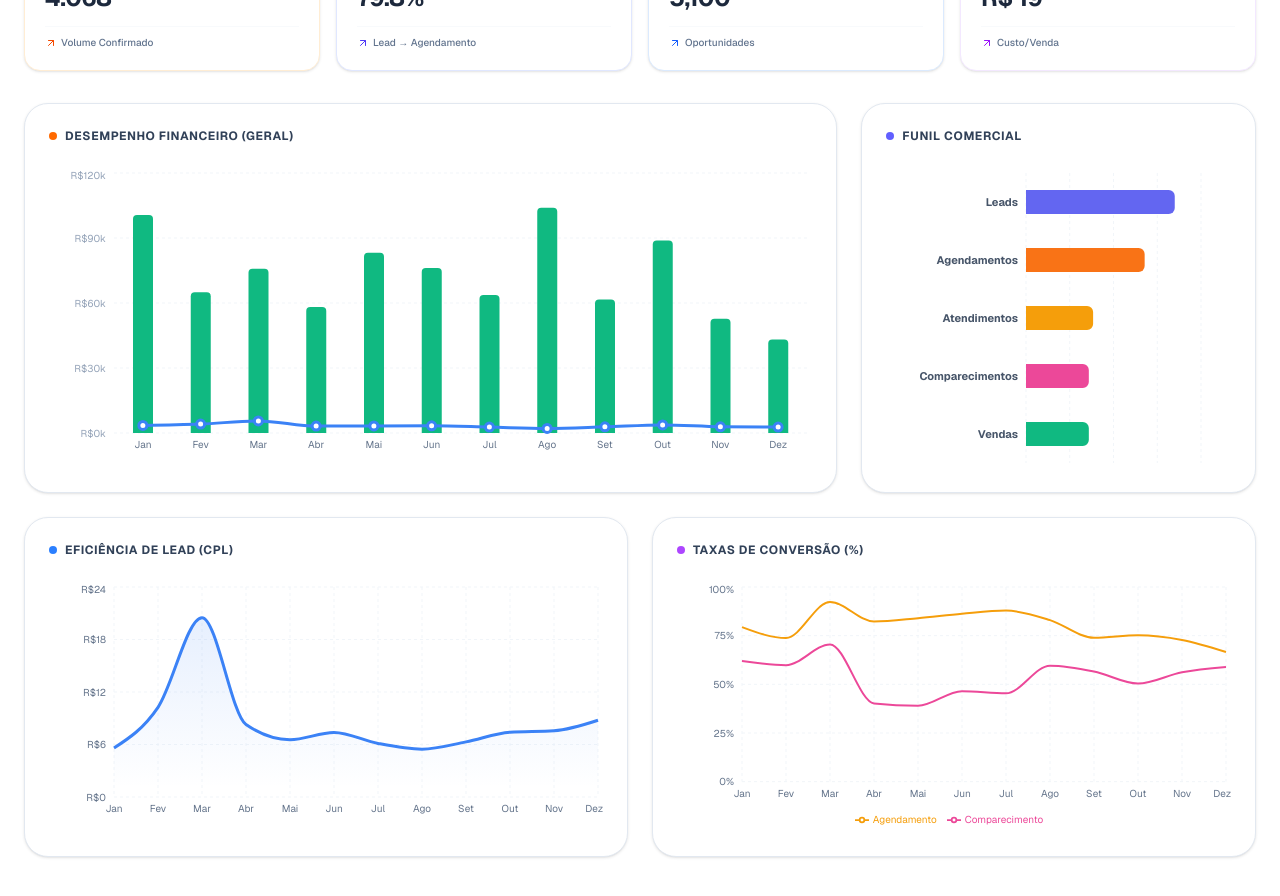
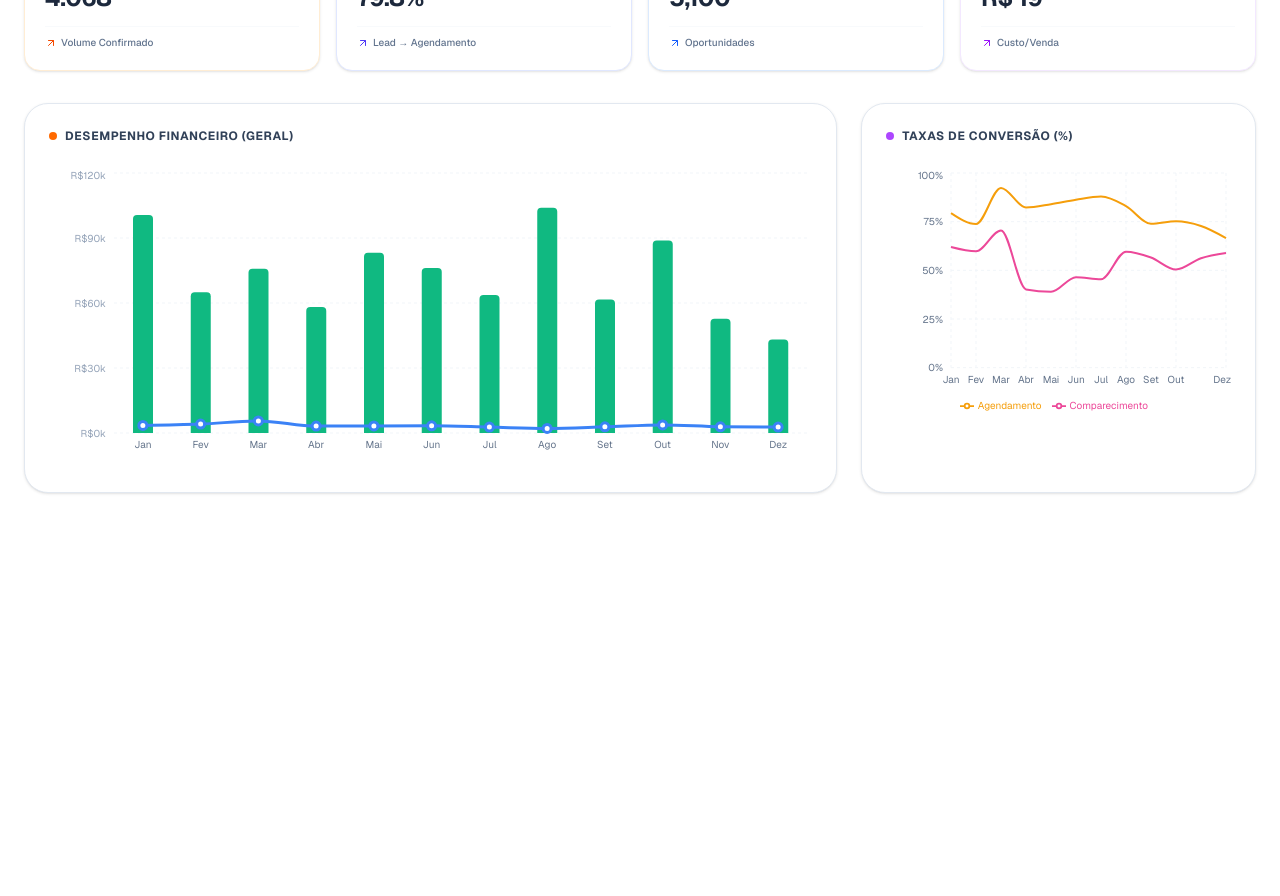
Before and after one commit to jose25mn/dashboard-marketing, a Next.js app: page / in a window 1280 px wide. Shown: the part 920-1816 px from the top of the page. After the commit the page ends 1549 px from the top, so only its background shows below. Built offline with nearby package versions, Linux system fonts and the light colour scheme.

Commit message:
Add new KPI cards and update tooltip behavior

```diff
--- a/app/page.tsx
+++ b/app/page.tsx
@@ -8,7 +8,7 @@ import {
 import {
   Users, DollarSign, Target, Activity, TrendingUp, Eye, Lock,
   ArrowUpRight, PieChart, ShoppingBag, Filter, Layers, BarChart2,
-  Calendar, Percent // <--- Ícones adicionados
+  Calendar, Percent
 } from 'lucide-react';
 import Link from 'next/link';
 
@@ -56,7 +56,6 @@ export default function Dashboard() {
   const [monthFilter, setMonthFilter] = useState('all');
   const [platformFilter, setPlatformFilter] = useState<'total' | 'google' | 'facebook' | 'instagram'>('total');
 
-  // Controle do Gráfico Principal
   const [mainChartMetric, setMainChartMetric] = useState<'faturamento' | 'invest'>('faturamento');
 
   useEffect(() => {
@@ -109,7 +108,6 @@ export default function Dashboard() {
             ticket: metrics.ticket || 0,
             cpa: (metrics.vendas || 0) > 0 ? (metrics.invest || 0) / metrics.vendas : 0,
 
-            // Dados detalhados para o gráfico de área (Total)
             google_fat: item.google?.faturamento || 0,
             google_inv: item.google?.invest || 0,
             face_fat: item.facebook?.faturamento || 0,
@@ -178,7 +176,11 @@ export default function Dashboard() {
 
     const conversionData = chartData.map(d => ({
         name: d.name,
-        // Taxa de Agendamento calculada sobre LEADS (Agendamentos / Leads)
+        // ADICIONADO: Valores absolutos para usar no tooltip
+        agendamentos: d.agendamentos || 0,
+        comparecimentos: d.comparecimentos || 0,
+
+        // Mantemos o calculo da taxa para o desenho da linha (eixo 0-100%)
         tx_agend: d.leads > 0 ? Number(((d.agendamentos / d.leads) * 100).toFixed(1)) : 0,
         tx_comp: d.agendamentos > 0 ? Number(((d.comparecimentos / d.agendamentos) * 100).toFixed(1)) : 0,
         tx_venda: d.comparecimentos > 0 ? Number(((d.vendas / d.comparecimentos) * 100).toFixed(1)) : 0
@@ -314,14 +316,13 @@ export default function Dashboard() {
                 </div>
 
                 {/* --- KPIS SECUNDÁRIOS --- */}
-                {/* Atualizado para 4 colunas para acomodar os novos cards */}
                 <div className="grid grid-cols-1 md:grid-cols-2 lg:grid-cols-4 gap-4 mb-8">
                   <KPICard title="Investimento" value={`R$ ${processedData.totals.invest.toLocaleString('pt-BR', {maximumFractionDigits: 0})}`} sub="Verba Mídia" icon={DollarSign} colorTheme="blue" />
                   <KPICard title="Faturamento" value={`R$ ${processedData.totals.faturamento.toLocaleString('pt-BR', {maximumFractionDigits: 0})}`} sub="Receita Total" icon={TrendingUp} colorTheme="emerald" />
                   <KPICard title="ROAS" value={`${processedData.totals.roas.toFixed(2)}x`} sub="Retorno Mídia" icon={Target} colorTheme="cyan" />
                   <KPICard title="Ticket Médio" value={`R$ ${processedData.totals.ticket.toLocaleString('pt-BR', {maximumFractionDigits: 0})}`} sub="Por Venda" icon={ShoppingBag} colorTheme="purple" />
 
-                  {/* NOVOS CARDS ADICIONADOS AQUI */}
+                  {/* NOVOS CARDS */}
                   <KPICard
                     title="Total Agendamentos"
                     value={processedData.totals.agendamentos.toLocaleString('pt-BR')}
@@ -336,7 +337,6 @@ export default function Dashboard() {
                     icon={Percent}
                     colorTheme="indigo"
                   />
-                  {/* FIM DOS NOVOS CARDS */}
 
                   <KPICard title="Total Leads" value={processedData.totals.leads.toLocaleString()} sub="Oportunidades" icon={Users} colorTheme="blue" />
                   <KPICard title="CPA (Venda)" value={`R$ ${processedData.totals.cpa.toFixed(0)}`} sub="Custo/Venda" icon={PieChart} colorTheme="purple" />
@@ -372,35 +372,6 @@ export default function Dashboard() {
                       </div>
                   </div>
                   <div className="bg-white rounded-3xl p-6 shadow-sm border border-slate-200">
-                      <div className="flex justify-between items-center mb-6"><h3 className="text-xs font-bold text-slate-700 uppercase tracking-wider flex items-center gap-2"><div className="w-2 h-2 bg-indigo-500 rounded-full"></div> Funil Comercial</h3></div>
-                      <div className="h-[300px]"><ResponsiveContainer width="100%" height="100%"><BarChart data={processedData.funnelData} layout="vertical" margin={{ top: 5, right: 30, left: 40, bottom: 5 }}><CartesianGrid strokeDasharray="3 3" stroke="#f1f5f9" horizontal={false} /><XAxis type="number" hide /><YAxis dataKey="stage" type="category" width={100} tick={{fontSize: 11, fontWeight: 700, fill: '#475569'}} axisLine={false} tickLine={false} /><Tooltip cursor={{fill: '#f8fafc'}} contentStyle={{ backgroundColor: '#fff', borderColor: '#e2e8f0', borderRadius: '8px' }} /><Bar dataKey="value" radius={[0, 6, 6, 0]} barSize={24}>{processedData.funnelData.map((entry, index) => (<Cell key={`cell-${index}`} fill={entry.fill} />))}</Bar></BarChart></ResponsiveContainer></div>
-                  </div>
-                </div>
-
-                <div className="grid grid-cols-1 lg:grid-cols-2 gap-6 mb-6">
-                  <div className="bg-white rounded-3xl p-6 shadow-sm border border-slate-200">
-                      <div className="flex justify-between items-center mb-6"><h3 className="text-xs font-bold text-slate-700 uppercase tracking-wider flex items-center gap-2"><div className="w-2 h-2 bg-blue-500 rounded-full"></div> Eficiência de Lead (CPL)</h3></div>
-                      <div className="h-[250px]">
-                        <ResponsiveContainer width="100%" height="100%">
-                            {processedData.isSingleMonth ? (
-                                <BarChart data={processedData.singleMonthData} layout="vertical" margin={{left: 20}}>
-                                    <CartesianGrid strokeDasharray="3 3" stroke="#f1f5f9" horizontal={false} />
-                                    <XAxis type="number" hide />
-                                    <YAxis dataKey="name" type="category" width={80} tick={{fontSize: 11, fontWeight: 700}} axisLine={false} tickLine={false} />
-                                    <Tooltip cursor={{fill: '#f8fafc'}} contentStyle={{ backgroundColor: '#fff', borderColor: '#e2e8f0', borderRadius: '8px' }} formatter={(val:any) => [`R$ ${val.toFixed(2)}`, 'CPL']} />
-                                    <Bar dataKey="cpl" radius={[0, 4, 4, 0]} barSize={30}>
-                                        {processedData.singleMonthData.map((entry: any, index: number) => (
-                                            <Cell key={`cell-cpl-${index}`} fill={entry.fill} />
-                                        ))}
-                                    </Bar>
-                                </BarChart>
-                            ) : (
-                                <AreaChart data={processedData.chartData}><defs><linearGradient id="colorCpl" x1="0" y1="0" x2="0" y2="1"><stop offset="5%" stopColor="#3b82f6" stopOpacity={0.2}/><stop offset="95%" stopColor="#3b82f6" stopOpacity={0}/></linearGradient></defs><CartesianGrid strokeDasharray="3 3" stroke="#f1f5f9" /><XAxis dataKey="name" stroke="#64748b" tick={{fontSize: 10}} axisLine={false} tickLine={false} /><YAxis stroke="#64748b" tick={{fontSize: 10}} axisLine={false} tickLine={false} tickFormatter={(val) => `R$${val}`} /><Tooltip contentStyle={{ backgroundColor: '#fff', borderColor: '#e2e8f0', borderRadius: '8px' }} /><Area type="monotone" name="CPL (R$)" dataKey="cpl" stroke="#3b82f6" strokeWidth={3} fill="url(#colorCpl)" /></AreaChart>
-                            )}
-                        </ResponsiveContainer>
-                      </div>
-                  </div>
-                  <div className="bg-white rounded-3xl p-6 shadow-sm border border-slate-200">
                       <div className="flex justify-between items-center mb-6"><h3 className="text-xs font-bold text-slate-700 uppercase tracking-wider flex items-center gap-2"><div className="w-2 h-2 bg-purple-500 rounded-full"></div> Taxas de Conversão (%)</h3></div>
                       <div className="h-[250px]">
                         <ResponsiveContainer width="100%" height="100%">
@@ -421,7 +392,17 @@ export default function Dashboard() {
                                     <CartesianGrid strokeDasharray="3 3" stroke="#f1f5f9" />
                                     <XAxis dataKey="name" stroke="#64748b" tick={{fontSize: 10}} axisLine={false} tickLine={false} />
                                     <YAxis stroke="#64748b" tick={{fontSize: 10}} axisLine={false} tickLine={false} tickFormatter={(val) => `${val}%`} />
-                                    <Tooltip contentStyle={{ backgroundColor: '#fff', borderColor: '#e2e8f0', borderRadius: '8px' }} formatter={(value: any, name: any) => [`${value}%`, name]} />
+
+                                    {/* MUDANÇA AQUI: Tooltip customizado para ler 'agendamentos' do payload */}
+                                    <Tooltip
+                                      contentStyle={{ backgroundColor: '#fff', borderColor: '#e2e8f0', borderRadius: '8px' }}
+                                      formatter={(value: any, name: any, item: any) => {
+                                          if (name === 'Agendamento' && item?.payload) return [item.payload.agendamentos, name];
+                                          if (name === 'Comparecimento' && item?.payload) return [item.payload.comparecimentos, name];
+                                          return [`${value}%`, name];
+                                      }}
+                                    />
+
                                     <Legend wrapperStyle={{fontSize: '10px'}} />
                                     <Line type="monotone" name="Agendamento" dataKey="tx_agend" stroke="#f59e0b" strokeWidth={2} dot={false} />
                                     <Line type="monotone" name="Comparecimento" dataKey="tx_comp" stroke="#ec4899" strokeWidth={2} dot={false} />
```
